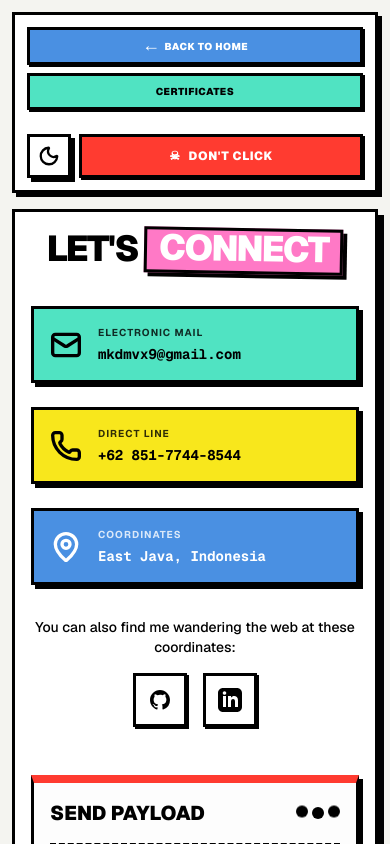
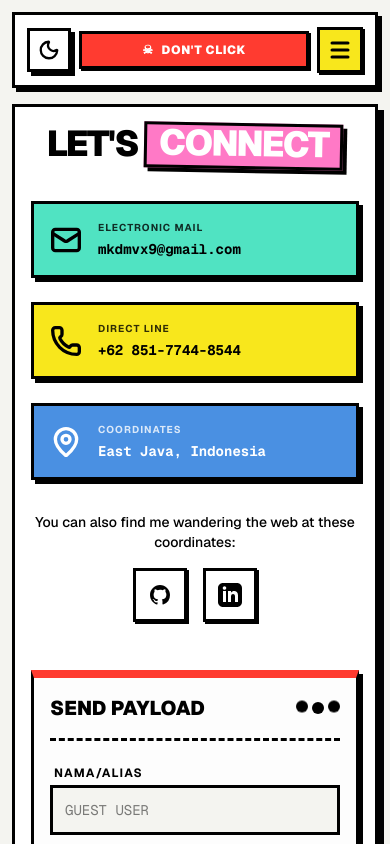
Before and after one commit to MakdumIbrohim/portfolio-v2, a Next.js app: page /contact in a window 390 px wide. Shown: the top 844 px of the page. Built offline with nearby package versions, Linux system fonts and the light colour scheme.

Commit message:
feat: Introduce core portfolio pages for home, certificates, projects, and contact, along with a mobile navigation component and a profile picture asset.

```diff
--- a/app/contact/page.tsx
+++ b/app/contact/page.tsx
@@ -5,6 +5,7 @@ import Link from 'next/link';
 import { Mail, Phone, MapPin, Send } from 'lucide-react';
 import { ThemeToggle } from '@/components/theme-toggle';
 import { DontClickButton } from '@/components/dont-click-button';
+import { MobileMenu } from '@/components/mobile-menu';
 
 export default function Contact() {
     const [isSubmitting, setIsSubmitting] = React.useState(false);
@@ -53,18 +54,21 @@ export default function Contact() {
             )}
 
             {/* Header Navigation */}
-            <header className="border-[3px] border-black dark:border-white p-3 sm:p-4 md:p-6 mb-4 md:mb-8 bg-white dark:bg-black flex flex-col lg:flex-row items-center justify-between gap-4 max-w-6xl mx-auto shadow-[4px_4px_0_0_#000] lg:shadow-[8px_8px_0_0_#000] dark:shadow-[4px_4px_0_0_#fff] dark:lg:shadow-[8px_8px_0_0_#fff]">
-                <nav className="grid grid-cols-1 lg:flex lg:flex-wrap justify-center lg:justify-start gap-2 sm:gap-3 md:gap-4 font-black text-[10px] sm:text-xs md:text-sm lg:text-base tracking-wider uppercase w-full lg:w-auto">
-                    <Link href="/" className="border-[3px] border-black dark:border-white bg-[#4a90e2] text-white px-4 sm:px-6 py-2 flex items-center justify-center gap-1 sm:gap-2 shadow-[2px_2px_0_0_#000] md:shadow-[4px_4px_0_0_#000] dark:shadow-[2px_2px_0_0_#fff] dark:md:shadow-[4px_4px_0_0_#fff] hover:translate-y-[2px] hover:shadow-[1px_1px_0_0_#000] dark:hover:shadow-[1px_1px_0_0_#fff] cursor-pointer transition-all w-full lg:w-auto text-center">
+            <header className="border-[3px] border-black dark:border-white p-3 sm:p-4 md:p-6 mb-4 md:mb-8 bg-white dark:bg-black flex items-center justify-between gap-4 max-w-6xl mx-auto shadow-[4px_4px_0_0_#000] lg:shadow-[8px_8px_0_0_#000] dark:shadow-[4px_4px_0_0_#fff] dark:lg:shadow-[8px_8px_0_0_#fff]">
+                {/* Desktop Nav */}
+                <nav className="hidden lg:flex justify-start gap-4 font-black text-sm lg:text-base tracking-wider uppercase">
+                    <Link href="/" className="border-[3px] border-black dark:border-white bg-[#4a90e2] text-white px-6 py-2 flex items-center justify-center gap-2 shadow-[4px_4px_0_0_#000] dark:shadow-[4px_4px_0_0_#fff] hover:translate-y-[2px] hover:shadow-[1px_1px_0_0_#000] dark:hover:shadow-[1px_1px_0_0_#fff] cursor-pointer transition-all">
                         <span className="text-lg leading-none mt-[-2px]">←</span> BACK TO HOME
                     </Link>
-                    <Link href="/certificates" className="border-[3px] border-black dark:border-white bg-[#50e3c2] dark:bg-[#008f6b] px-4 sm:px-6 py-2 flex items-center justify-center gap-1 sm:gap-2 shadow-[2px_2px_0_0_#000] md:shadow-[4px_4px_0_0_#000] dark:shadow-[2px_2px_0_0_#fff] dark:md:shadow-[4px_4px_0_0_#fff] hover:translate-y-[2px] hover:shadow-[1px_1px_0_0_#000] dark:hover:shadow-[1px_1px_0_0_#fff] cursor-pointer transition-all w-full lg:w-auto text-center block">
+                    <Link href="/certificates" className="border-[3px] border-black dark:border-white bg-[#50e3c2] dark:bg-[#008f6b] px-6 py-2 flex items-center justify-center gap-2 shadow-[4px_4px_0_0_#000] dark:shadow-[4px_4px_0_0_#fff] hover:translate-y-[2px] hover:shadow-[1px_1px_0_0_#000] dark:hover:shadow-[1px_1px_0_0_#fff] cursor-pointer transition-all">
                         CERTIFICATES
                     </Link>
                 </nav>
-                <div className="flex gap-2 sm:gap-4 w-full lg:w-auto items-stretch justify-center lg:justify-end mt-2 lg:mt-0">
+
+                <div className="flex flex-1 lg:flex-none gap-2 sm:gap-4 items-center justify-end">
                     <ThemeToggle />
                     <DontClickButton />
+                    <MobileMenu />
                 </div>
             </header>
 
--- a/app/page.tsx
+++ b/app/page.tsx
@@ -4,13 +4,14 @@ import { Briefcase, Laptop, Settings, Smartphone } from 'lucide-react';
 import { ThemeToggle } from '@/components/theme-toggle';
 import { DontClickButton } from '@/components/dont-click-button';
 import { AudioPlayerCard } from '@/components/audio-player-card';
+import { MobileMenu } from '@/components/mobile-menu';
 
 export default function Home() {
   return (
     <div className="min-h-screen bg-[#f4f4f0] dark:bg-[#1a1a1a] text-black dark:text-white p-3 sm:p-4 md:p-8 font-sans selection:bg-black selection:text-white dark:selection:bg-white dark:selection:text-black transition-colors duration-300">
       {/* Header Navigation */}
       <header className="border-[3px] border-black dark:border-white p-3 sm:p-4 md:p-6 mb-4 md:mb-8 bg-white dark:bg-black flex flex-col lg:flex-row items-center justify-between gap-4 max-w-6xl mx-auto shadow-[4px_4px_0_0_#000] lg:shadow-[8px_8px_0_0_#000] dark:shadow-[4px_4px_0_0_#fff] dark:lg:shadow-[8px_8px_0_0_#fff]">
-        <nav className="grid grid-cols-2 lg:flex lg:flex-wrap justify-center lg:justify-start gap-2 sm:gap-3 md:gap-4 font-black text-[10px] sm:text-xs md:text-sm lg:text-base tracking-wider uppercase w-full lg:w-auto">
+        <nav className="hidden lg:flex lg:flex-wrap justify-center lg:justify-start gap-2 sm:gap-3 md:gap-4 font-black text-[10px] sm:text-xs md:text-sm lg:text-base tracking-wider uppercase w-full lg:w-auto">
           <div className="border-[3px] border-black dark:border-white bg-[#4a90e2] text-white px-2 sm:px-4 py-2 flex items-center justify-center gap-1 sm:gap-2 shadow-[2px_2px_0_0_#000] md:shadow-[4px_4px_0_0_#000] dark:shadow-[2px_2px_0_0_#fff] dark:md:shadow-[4px_4px_0_0_#fff] hover:translate-y-[2px] hover:shadow-[1px_1px_0_0_#000] dark:hover:shadow-[1px_1px_0_0_#fff] cursor-pointer transition-all w-full lg:w-auto text-center">
             <span>★</span> PROFILE <span>★</span>
           </div>
@@ -27,6 +28,7 @@ export default function Home() {
         <div className="flex gap-2 sm:gap-4 w-full lg:w-auto items-stretch justify-center lg:justify-end mt-2 lg:mt-0">
           <ThemeToggle />
           <DontClickButton />
+          <MobileMenu />
         </div>
       </header>
 
--- /dev/null
+++ b/components/mobile-menu.tsx
@@ -0,0 +1,74 @@
+"use client";
+
+import React, { useState } from 'react';
+import Link from 'next/link';
+import { Menu, X } from 'lucide-react';
+import { usePathname } from 'next/navigation';
+
+export function MobileMenu() {
+    const [isOpen, setIsOpen] = useState(false);
+    const pathname = usePathname();
+
+    const toggleMenu = () => {
+        setIsOpen(!isOpen);
+    };
+
+    const navLinks = [
+        { name: "HOME", href: "/" },
+        { name: "CERTIFICATES", href: "/certificates" },
+        { name: "PROJECTS", href: "/projects" },
+        { name: "SKILLS", href: "/skills" },
+        { name: "CONTACT", href: "/contact" }
+    ];
+
+    return (
+        <div className="lg:hidden relative z-50">
+            {/* Hamburger Button */}
+            <button
+                onClick={toggleMenu}
+                className="border-[3px] border-black dark:border-white bg-[#f8e71c] dark:bg-[#b8a900] text-black dark:text-white p-2 shadow-[2px_2px_0_0_#000] dark:shadow-[2px_2px_0_0_#fff] hover:translate-y-[2px] hover:shadow-[1px_1px_0_0_#000] dark:hover:shadow-[1px_1px_0_0_#fff] transition-all flex items-center justify-center"
+                aria-label="Toggle Menu"
+            >
+                {isOpen ? <X size={24} strokeWidth={3} /> : <Menu size={24} strokeWidth={3} />}
+            </button>
+
+            {/* Dropdown Menu Container */}
+            {isOpen && (
+                <>
+                    {/* Backdrop */}
+                    <div
+                        className="fixed inset-0 bg-black/50 dark:bg-black/70 z-40"
+                        onClick={() => setIsOpen(false)}
+                    />
+
+                    {/* Menu Content */}
+                    <div className="absolute top-full right-0 mt-3 w-56 border-[3px] border-black dark:border-white bg-white dark:bg-[#121212] flex flex-col shadow-[4px_4px_0_0_#000] dark:shadow-[4px_4px_0_0_#fff] z-50 animate-[slide-down_0.2s_ease-out]">
+                        <div className="bg-[#4a90e2] text-white p-3 border-b-[3px] border-black dark:border-white font-black text-xs tracking-widest uppercase flex items-center justify-between">
+                            <span>NAVIGATION</span>
+                        </div>
+
+                        <nav className="flex flex-col">
+                            {navLinks.map((link) => {
+                                const isActive = pathname === link.href;
+                                return (
+                                    <Link
+                                        key={link.href}
+                                        href={link.href}
+                                        onClick={() => setIsOpen(false)}
+                                        className={`p-4 font-black text-sm tracking-wider uppercase border-b-[3px] border-black dark:border-white last:border-b-0 hover:bg-[#ff79c6] dark:hover:bg-[#b83280] hover:text-white transition-colors flex items-center justify-between ${isActive
+                                                ? "bg-[#50e3c2] dark:bg-[#008f6b] text-black dark:text-white -mr-1 shadow-[-4px_0_0_0_#000] dark:shadow-[-4px_0_0_0_#fff]"
+                                                : "text-black dark:text-white"
+                                            }`}
+                                    >
+                                        <span>{link.name}</span>
+                                        {isActive && <span className="text-xl leading-none">←</span>}
+                                    </Link>
+                                );
+                            })}
+                        </nav>
+                    </div>
+                </>
+            )}
+        </div>
+    );
+}
```
Also changed, not shown: app/certificates/page.tsx (+11 -5 lines), app/projects/page.tsx (+8 -4 lines).
